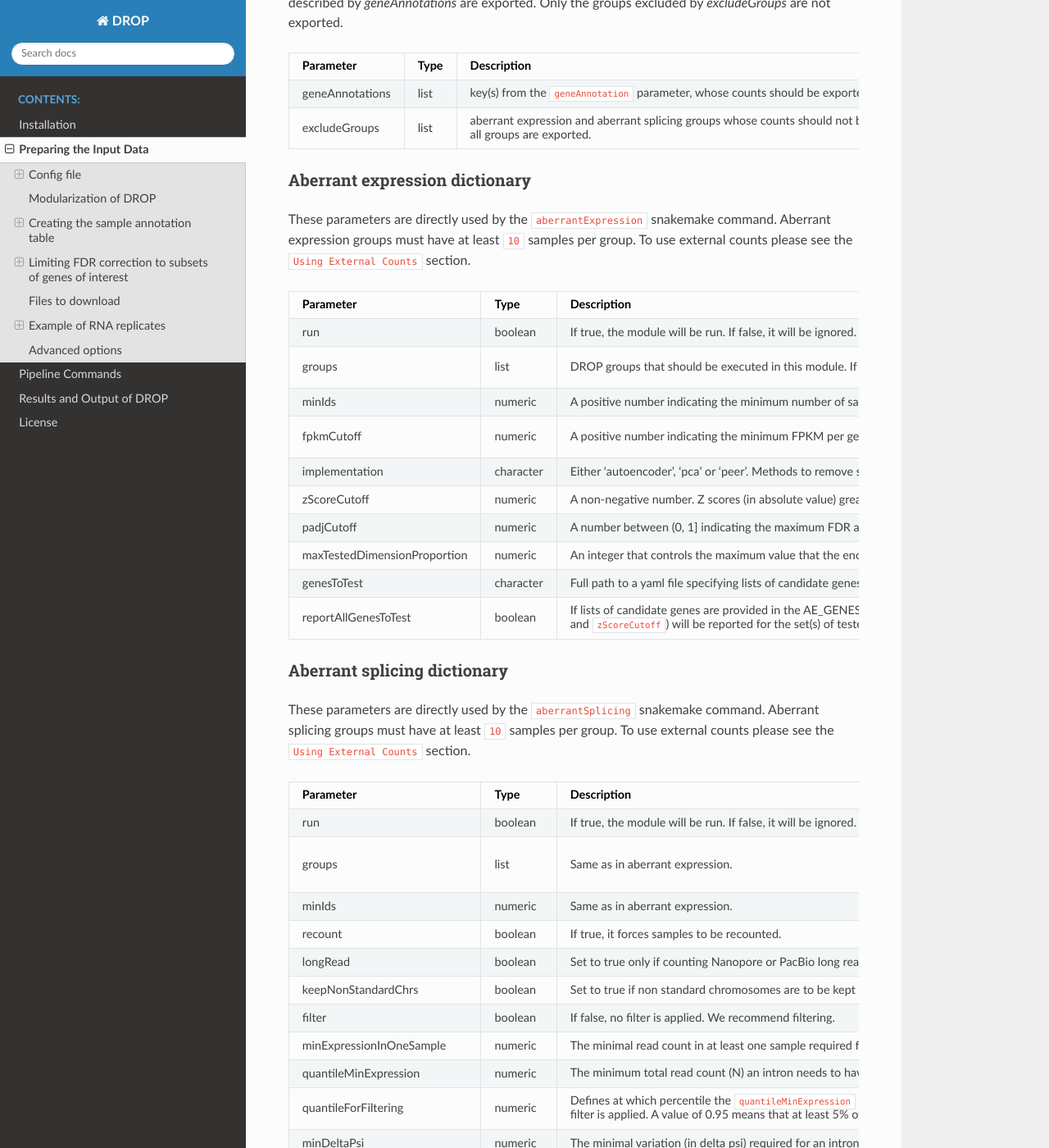
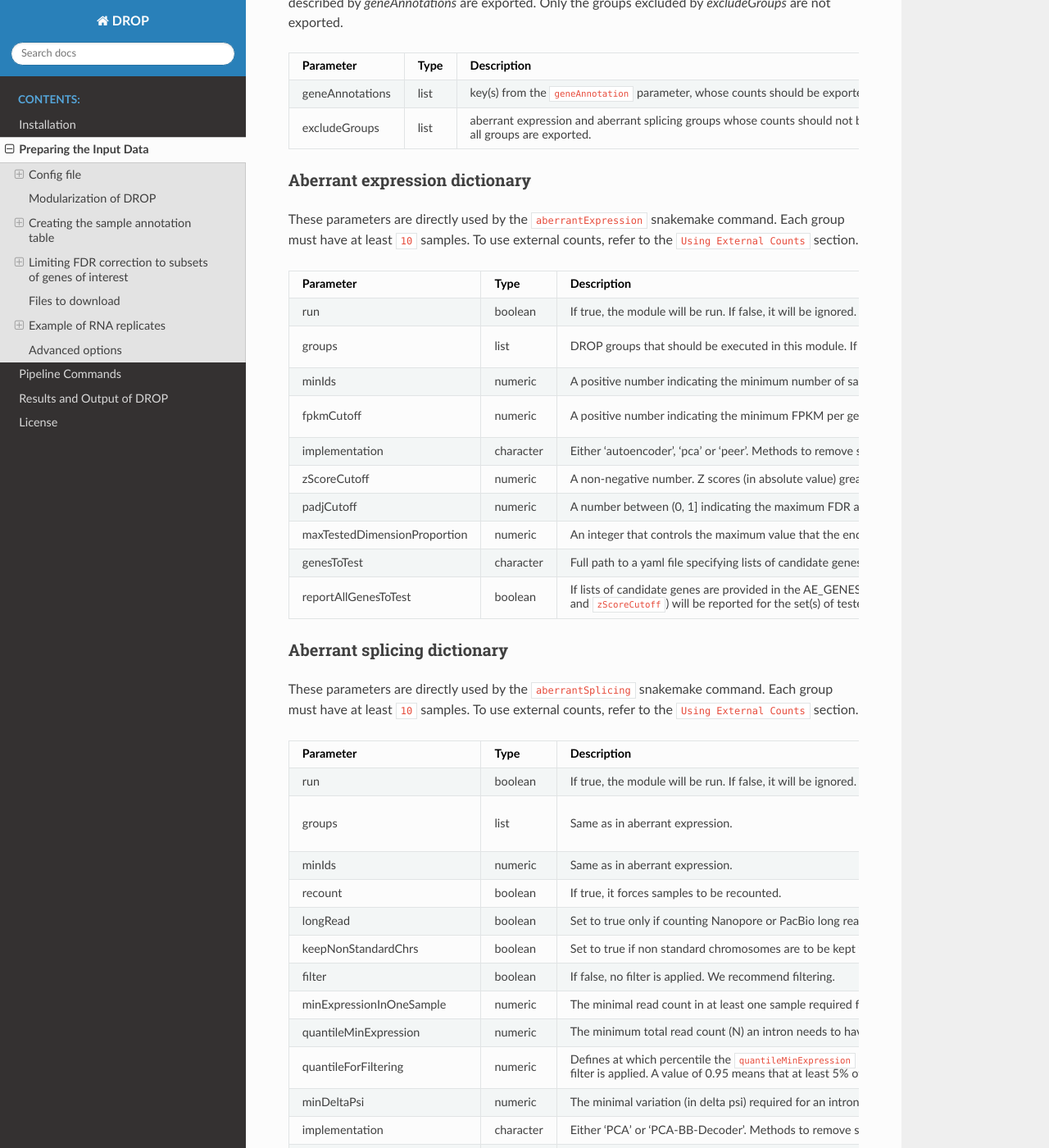
Before and after one commit to gagneurlab/drop, a Sphinx documentation site: the page built from docs/source/prepare.rst, in a window 1280 px wide and 1400 px high, scrolled down 1794 px. Shown: the whole window at 82% size. Built offline with Sphinx 7.4.7 and the Read the Docs theme 2.0.0, drawn with Linux system fonts in a browser that asks for light colours; pages that are not in the unit, such as notebooks, are missing from menus.

Commit message:
Update prepare.rst

```diff
--- a/docs/source/prepare.rst
+++ b/docs/source/prepare.rst
@@ -89,8 +89,8 @@ excludeGroups    list  aberrant expression and aberrant splicing groups whose co
 
 Aberrant expression dictionary
 ++++++++++++++++++++++++++++++
-These parameters are directly used by the ``aberrantExpression`` snakemake command. Aberrant expression groups must have at least ``10``
-samples per group. To use external counts please see the ``Using External Counts`` section.
+These parameters are directly used by the ``aberrantExpression`` snakemake command. Each group must have at least ``10``
+samples. To use external counts, refer to the ``Using External Counts`` section.
 
 ============================  =========  ======================================================================================================================================================================================================================================================================================================================================================================================  ======
 Parameter                     Type       Description                                                                                                                                                                                                                                                                                                                                                                             Default/Examples
@@ -111,8 +111,8 @@ reportAllGenesToTest          boolean    If lists of candidate genes are provide
 
 Aberrant splicing dictionary
 ++++++++++++++++++++++++++++
-These parameters are directly used by the ``aberrantSplicing`` snakemake command. Aberrant splicing groups must have at least ``10``
-samples per group. To use external counts please see the ``Using External Counts`` section.
+These parameters are directly used by the ``aberrantSplicing`` snakemake command. Each group must have at least ``10``
+samples. To use external counts, refer to the ``Using External Counts`` section.
 
 ============================  =========  ======================================================================================================================================================================================================================================================================================================================================================================================  ======
 Parameter                     Type       Description                                                                                                                                                                                                                                                                                                                                                                             Default/Examples
```
